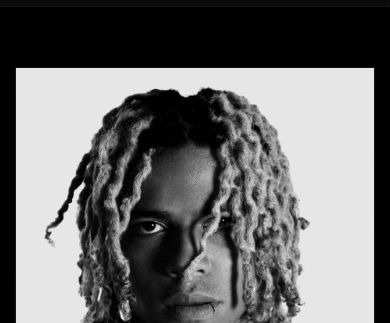
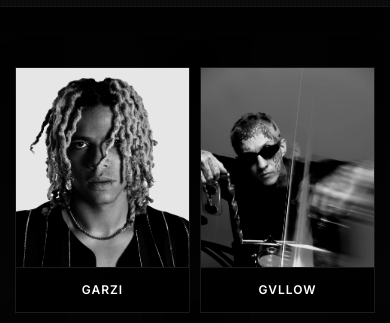
Before and after one commit to rodrilavez/tsg, a plain HTML site: page index.html in a window 390 px wide. Shown: the part 89-412 px from the top of the page. Drawn offline with Linux system fonts and the light colour scheme.

Commit message:
Improve mobile layout: consistent grid for all artists, no horizontal scroll

```diff
--- a/styles.css
+++ b/styles.css
@@ -467,21 +467,27 @@ footer::before {
     }
 
     .artists-grid {
-        grid-template-columns: repeat(auto-fit, minmax(280px, 1fr));
-        gap: 40px 30px;
+        grid-template-columns: repeat(2, 1fr);
+        grid-template-rows: auto;
+        gap: 20px 15px;
+        height: auto;
     }
 
     .artist-image {
         height: auto;
-        min-height: 300px;
+        min-height: 200px;
     }
 
     .artist-name {
-        font-size: 1rem;
-        letter-spacing: 2px;
-        padding: 20px 15px;
+        font-size: 0.8rem;
+        letter-spacing: 1.5px;
+        padding: 15px 10px;
         height: auto;
-        min-height: 50px;
+        min-height: 45px;
+        display: flex;
+        align-items: center;
+        justify-content: center;
+        text-align: center;
     }
 
     .footer-content {
@@ -549,22 +555,28 @@ footer::before {
     }
 
     .artists-grid {
-        grid-template-columns: 1fr;
-        gap: 30px;
-        max-width: 380px;
+        grid-template-columns: repeat(2, 1fr);
+        grid-template-rows: auto;
+        gap: 15px 10px;
+        max-width: 100%;
+        height: auto;
     }
 
     .artist-image {
         height: auto;
-        min-height: 280px;
+        min-height: 180px;
     }
 
     .artist-name {
-        font-size: 0.9rem;
-        letter-spacing: 1.5px;
-        padding: 18px 15px;
+        font-size: 0.75rem;
+        letter-spacing: 1px;
+        padding: 12px 8px;
         height: auto;
-        min-height: 50px;
+        min-height: 40px;
+        display: flex;
+        align-items: center;
+        justify-content: center;
+        text-align: center;
     }
 
     .footer-content {
@@ -605,6 +617,25 @@ footer::before {
 
     footer {
         padding: 30px 0 25px 0;
+    }
+}
+
+@media (max-width: 320px) {
+    .artists-grid {
+        grid-template-columns: 1fr;
+        gap: 20px;
+        max-width: 100%;
+    }
+
+    .artist-image {
+        min-height: 220px;
+    }
+
+    .artist-name {
+        font-size: 0.8rem;
+        letter-spacing: 1.5px;
+        padding: 15px 10px;
+        min-height: 45px;
     }
 }
 
```
